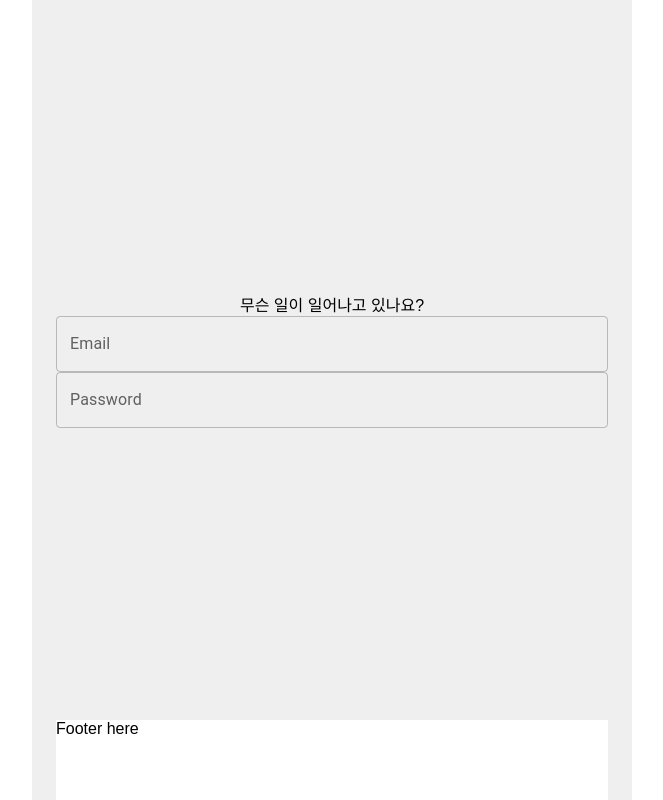
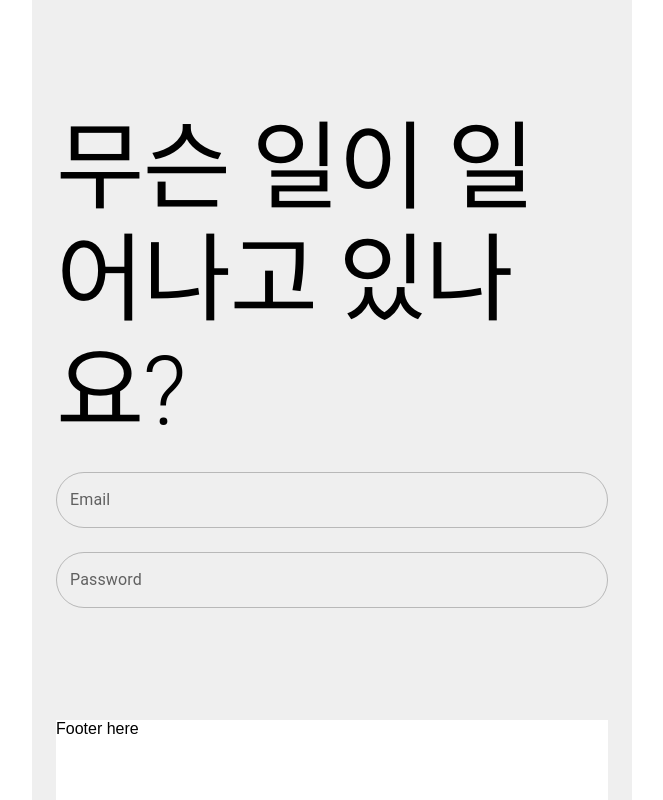
Before and after one commit to ohseungo/rwitter-sns-frontend, a React (Create React App) app: page /#/ in a window 1280 px wide. Shown: the whole page, without its empty margins (308-971 px from the left). Built offline with nearby package versions, Linux system fonts and the light colour scheme.

Commit message:
feat : update readme.md

```diff
--- a/src/components/common/LayoutContainer.styled.ts
+++ b/src/components/common/LayoutContainer.styled.ts
@@ -1,5 +1,5 @@
 import styled from "@emotion/styled";
-import MuiContainer from "@mui/system/Container";
+import MuiContainer from "@mui/material/Container";
 export const Container = styled(MuiContainer)`
   background-color: #efefef;
 `;
--- a/src/pages/Login.styled.ts
+++ b/src/pages/Login.styled.ts
@@ -1,4 +1,5 @@
 import styled from "@emotion/styled";
+import TextField from "@mui/material/TextField";
 
 export const Root = styled.div`
   height: 100vh;
@@ -19,3 +20,11 @@ export const Footer = styled.section`
   height: 10vh;
   background-color: white;
 `;
+
+export const InputField = styled(TextField)`
+  fieldset {
+    border-radius: 50px;
+  }
+
+  margin-top: 1.5rem;
+`;
--- a/src/pages/Login.tsx
+++ b/src/pages/Login.tsx
@@ -1,6 +1,6 @@
-import TextField from "@mui/material/TextField";
+import Typography from "@mui/material/Typography";
 import useInput from "utils/hooks/useInput";
-import { Footer, Main, Root } from "./Login.styled";
+import { Footer, InputField, Main, Root } from "./Login.styled";
 
 const LoginPage = () => {
   const { value: email, onChange: onChangeEmail } = useInput("");
@@ -9,8 +9,8 @@ const LoginPage = () => {
   return (
     <Root>
       <Main>
-        <div>무슨 일이 일어나고 있나요?</div>
-        <TextField
+        <Typography variant="h1">무슨 일이 일어나고 있나요?</Typography>
+        <InputField
           id="email-input"
           label="Email"
           type="email"
@@ -19,7 +19,7 @@ const LoginPage = () => {
           onChange={onChangeEmail}
           fullWidth
         />
-        <TextField
+        <InputField
           id="password-input"
           label="Password"
           type="password"
```
Also changed, not shown: 1 other file (tests, documents, lock files or other folders).
